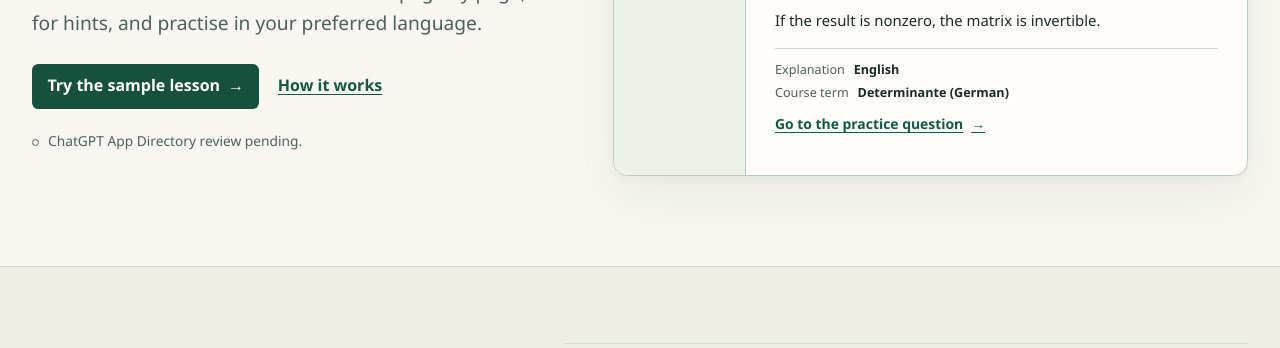
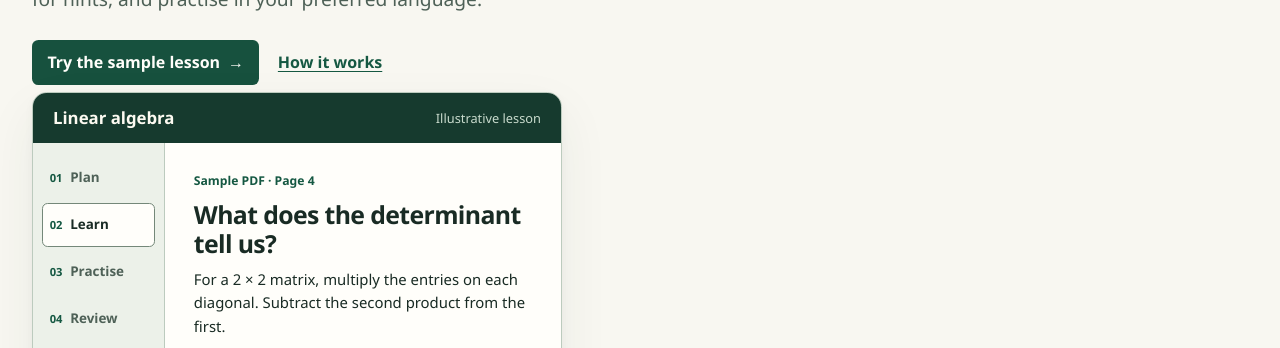
Before and after one commit to 0-mkdad/uni-lecture-tutor-website, a plain HTML site: page index.html in a window 1280 px wide. Shown: the part 413-761 px from the top of the page. Drawn offline with Linux system fonts and the light colour scheme.

Commit message:
Update index.html

```diff
--- a/index.html
+++ b/index.html
@@ -86,9 +86,9 @@
       <div class="actions">
         <a class="button" href="#sample">Try the sample lesson <span class="arrow" aria-hidden="true">→</span></a>
         <a class="text-link" href="#workflow">How it works</a>
-      </div>
-      <p class="availability">ChatGPT App Directory review pending.</p>
-    </div>
+     <!--  </div>
+     <p class="availability">ChatGPT App Directory review pending.</p>
+    </div> -->
     <section class="sample" id="sample" tabindex="-1" aria-labelledby="sample-title" data-sample>
       <header class="sample-head">
         <h2 id="sample-title">Linear algebra</h2>
```
